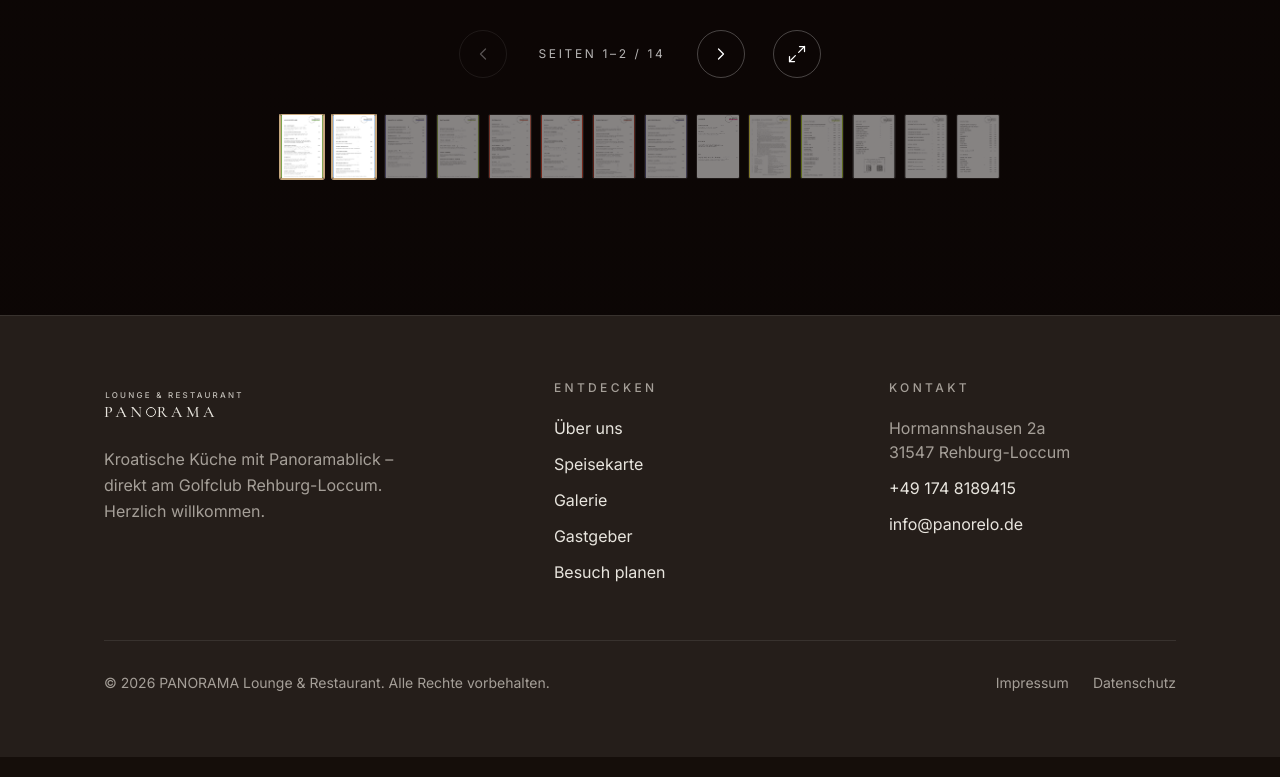
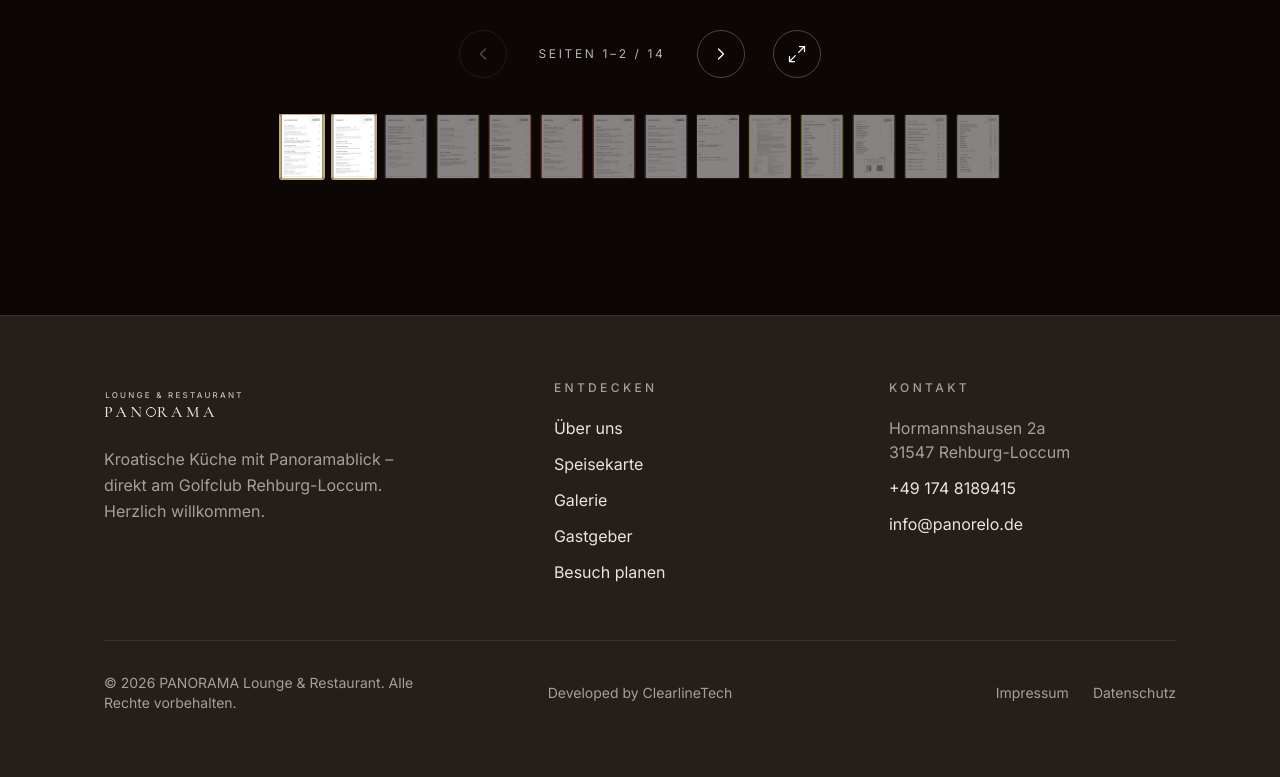
Before and after one commit to Elhamr21/Panorama_Restaurant, a Next.js app: page /menu in a window 1280 px wide. Shown: the part 3058-3835 px from the top of the page. Built offline with nearby package versions, Linux system fonts and the light colour scheme.

Commit message:
add link of our company into footer

```diff
--- a/components/site/footer.tsx
+++ b/components/site/footer.tsx
@@ -45,15 +45,37 @@ export function Footer() {
           </div>
         </div>
 
-        <div className="mt-14 flex flex-col gap-4 border-t border-border pt-8 text-sm text-muted-foreground sm:flex-row sm:items-center sm:justify-between">
-          <p>
+<div className="mt-14 grid grid-cols-1 items-center gap-4 border-t border-border pt-8 text-sm text-muted-foreground md:grid-cols-3">
+  {/* Left */}
+  <p className="text-center md:text-left">
     &copy; {new Date().getFullYear()} {business.name}. Alle Rechte vorbehalten.
   </p>
-          <div className="flex gap-6">
-            <Link href="/impressum" className="transition-colors hover:text-primary">
+
+  {/* Center */}
+  <p className="text-center">
+    Developed by{" "}
+    <a
+      href="https://clearline-ai.tech/en"
+      target="_blank"
+      rel="noopener noreferrer"
+      className="transition-colors hover:text-primary"
+    >
+      ClearlineTech
+    </a>
+  </p>
+
+  {/* Right */}
+  <div className="flex justify-center gap-6 md:justify-end">
+    <Link
+      href="/impressum"
+      className="transition-colors hover:text-primary"
+    >
       Impressum
     </Link>
-            <Link href="/datenschutz" className="transition-colors hover:text-primary">
+    <Link
+      href="/datenschutz"
+      className="transition-colors hover:text-primary"
+    >
       Datenschutz
     </Link>
   </div>
```
Lines whose indentation alone changed are shown as unchanged.
